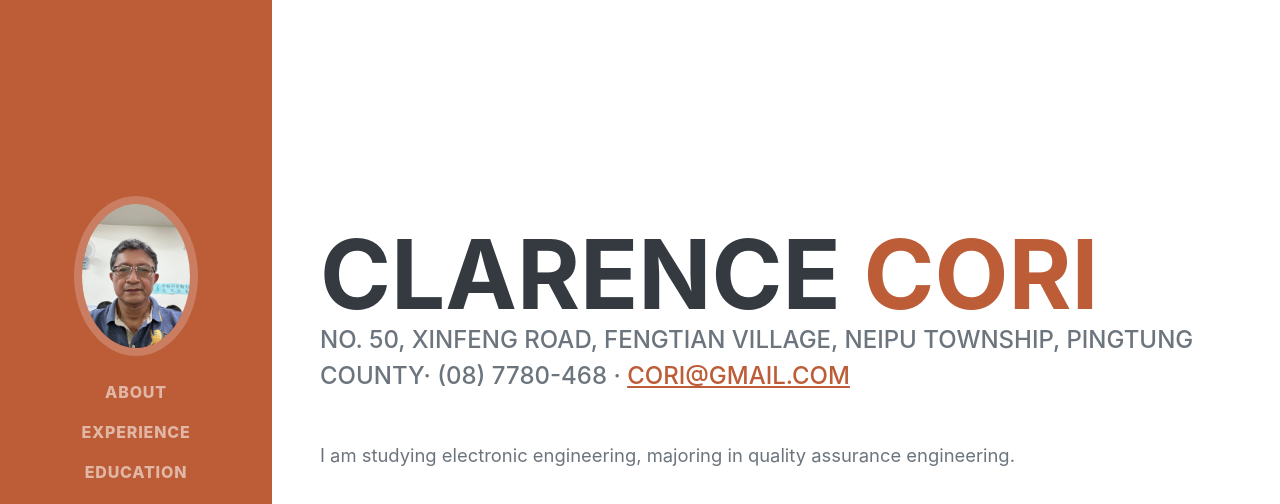
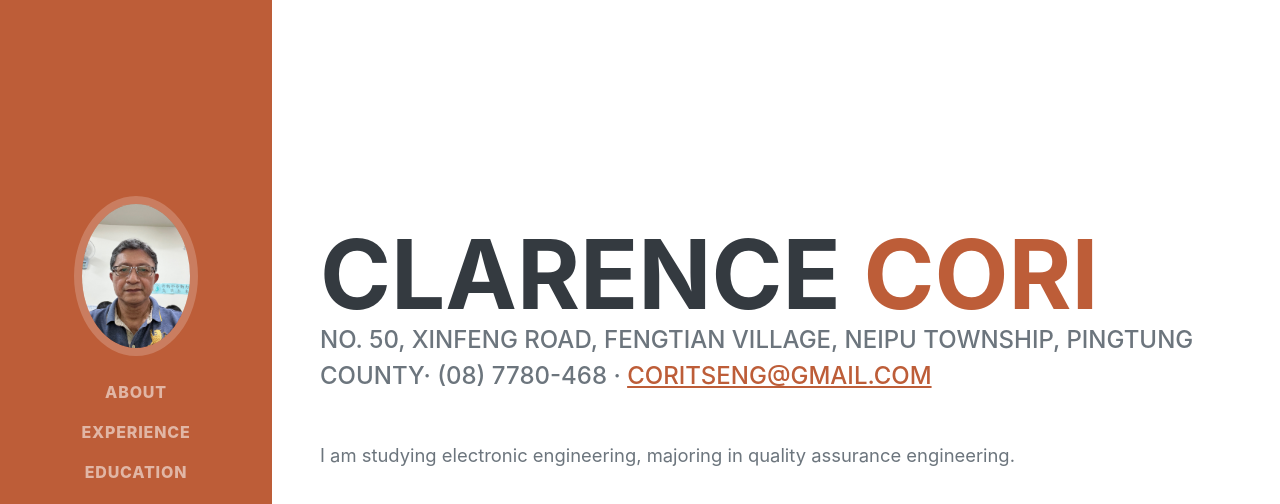
Before and after one commit to coritseng/coritseng.github.io, a plain HTML site: page index.html in a window 1280 px wide. Shown: the top 504 px of the page. Drawn offline with nearby package versions, Linux system fonts and the light colour scheme; a web font is replaced by a local one.

Commit message:
Update index.html

```diff
--- a/index.html
+++ b/index.html
@@ -45,7 +45,7 @@
                     </h1>
                     <div class="subheading mb-5">
                         No. 50, Xinfeng Road, Fengtian Village, Neipu Township, Pingtung County· 			(08) 7780-468 ·
-                        <a href="mailto:name@email.com">Cori@gmail.com</a>
+                        <a href="mailto:name@email.com">Coritseng@gmail.com</a>
                     </div>
                     <p class="lead mb-5">I am studying electronic engineering, majoring in quality assurance engineering.</p>
                     <div class="social-icons">
```
